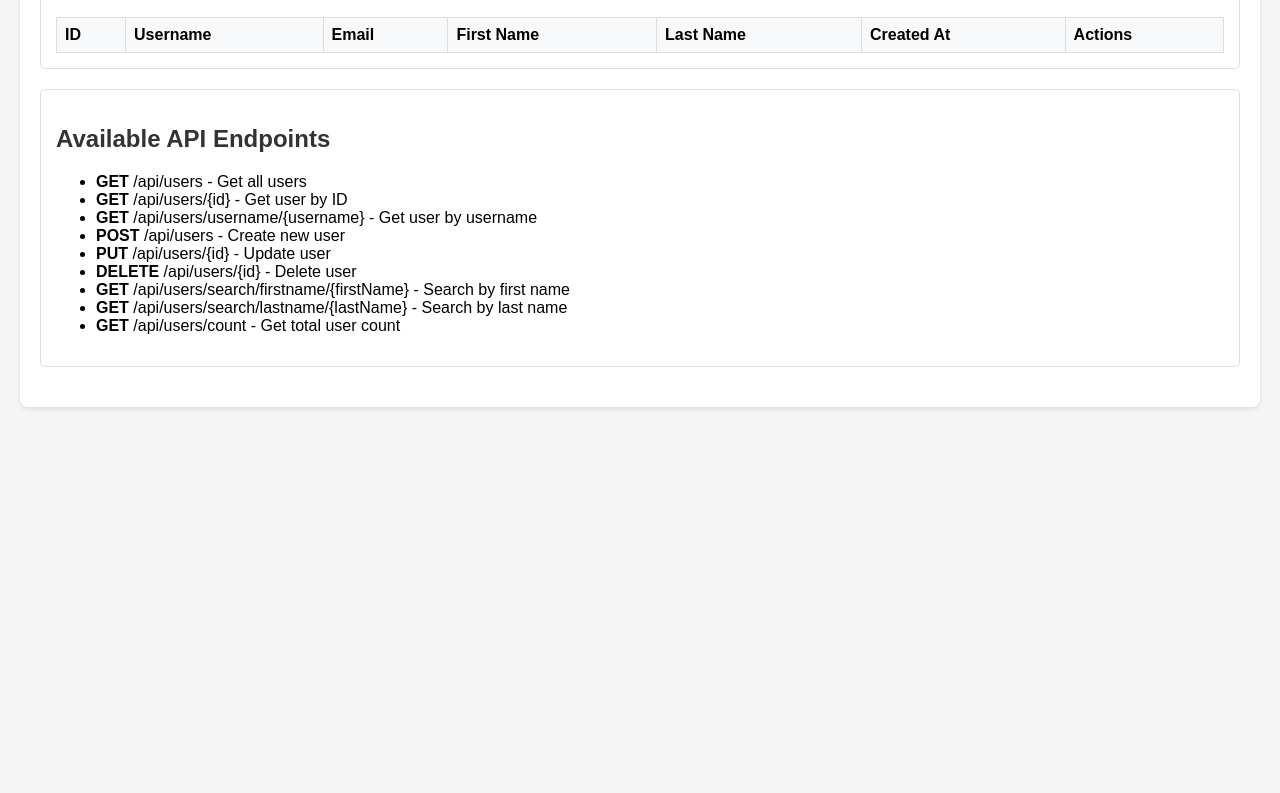
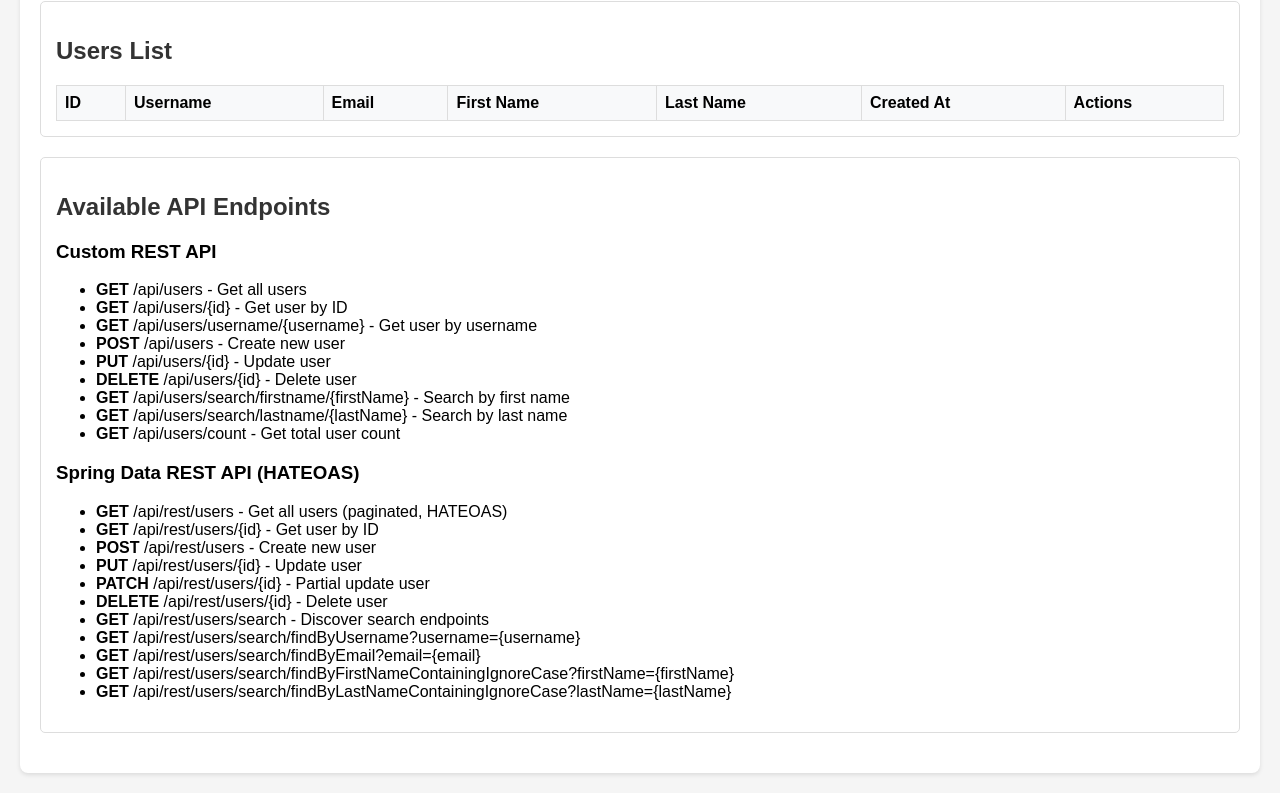
Before and after one commit to LucasKonrath/java-pocs, a plain HTML site: page hypersql-poc/src/main/resources/static/index.html in a window 1280 px wide. Shown: the part 902-1695 px from the top of the page. Before the commit the page ends 1329 px from the top, so only its background shows below. Drawn offline with Linux system fonts and the light colour scheme; no server answers.

Commit message:
Add Spring Data REST and HAL Explorer configuration with updated user repository

```diff
--- a/hypersql-poc/src/main/resources/static/index.html
+++ b/hypersql-poc/src/main/resources/static/index.html
@@ -90,6 +90,8 @@
             <p><strong>Database:</strong> HyperSQL (In-Memory)</p>
             <p><strong>Connection URL:</strong> jdbc:hsqldb:mem:testdb</p>
             <p><strong>Total Users:</strong> <span id="userCount">Loading...</span></p>
+            <p><strong>HAL Explorer:</strong> <a href="/api/rest/explorer" target="_blank">Open HAL Explorer</a></p>
+            <p><strong>Spring Data REST API:</strong> <a href="/api/rest" target="_blank">Browse REST API</a></p>
         </div>
 
         <div class="section">
@@ -147,6 +149,7 @@
 
         <div class="section">
             <h2>Available API Endpoints</h2>
+            <h3>Custom REST API</h3>
             <ul>
                 <li><strong>GET</strong> /api/users - Get all users</li>
                 <li><strong>GET</strong> /api/users/{id} - Get user by ID</li>
@@ -157,6 +160,21 @@
                 <li><strong>GET</strong> /api/users/search/firstname/{firstName} - Search by first name</li>
                 <li><strong>GET</strong> /api/users/search/lastname/{lastName} - Search by last name</li>
                 <li><strong>GET</strong> /api/users/count - Get total user count</li>
+            </ul>
+
+            <h3>Spring Data REST API (HATEOAS)</h3>
+            <ul>
+                <li><strong>GET</strong> /api/rest/users - Get all users (paginated, HATEOAS)</li>
+                <li><strong>GET</strong> /api/rest/users/{id} - Get user by ID</li>
+                <li><strong>POST</strong> /api/rest/users - Create new user</li>
+                <li><strong>PUT</strong> /api/rest/users/{id} - Update user</li>
+                <li><strong>PATCH</strong> /api/rest/users/{id} - Partial update user</li>
+                <li><strong>DELETE</strong> /api/rest/users/{id} - Delete user</li>
+                <li><strong>GET</strong> /api/rest/users/search - Discover search endpoints</li>
+                <li><strong>GET</strong> /api/rest/users/search/findByUsername?username={username}</li>
+                <li><strong>GET</strong> /api/rest/users/search/findByEmail?email={email}</li>
+                <li><strong>GET</strong> /api/rest/users/search/findByFirstNameContainingIgnoreCase?firstName={firstName}</li>
+                <li><strong>GET</strong> /api/rest/users/search/findByLastNameContainingIgnoreCase?lastName={lastName}</li>
             </ul>
         </div>
     </div>
@@ -190,7 +208,7 @@
                 body: JSON.stringify(user)
             })
             .then(response => response.json())
-            .then(data => {
+            .then data => {
                 alert('User created successfully!');
                 document.getElementById('createUserForm').reset();
                 loadAllUsers();
@@ -203,7 +221,7 @@
 
         function loadAllUsers() {
             fetch('/api/users')
-                .then(response => response.json())
+                .then response => response.json())
                 .then(users => {
                     displayUsers(users);
                 })
```
Also changed, not shown: hypersql-poc/img.png (added), 5 other files.
